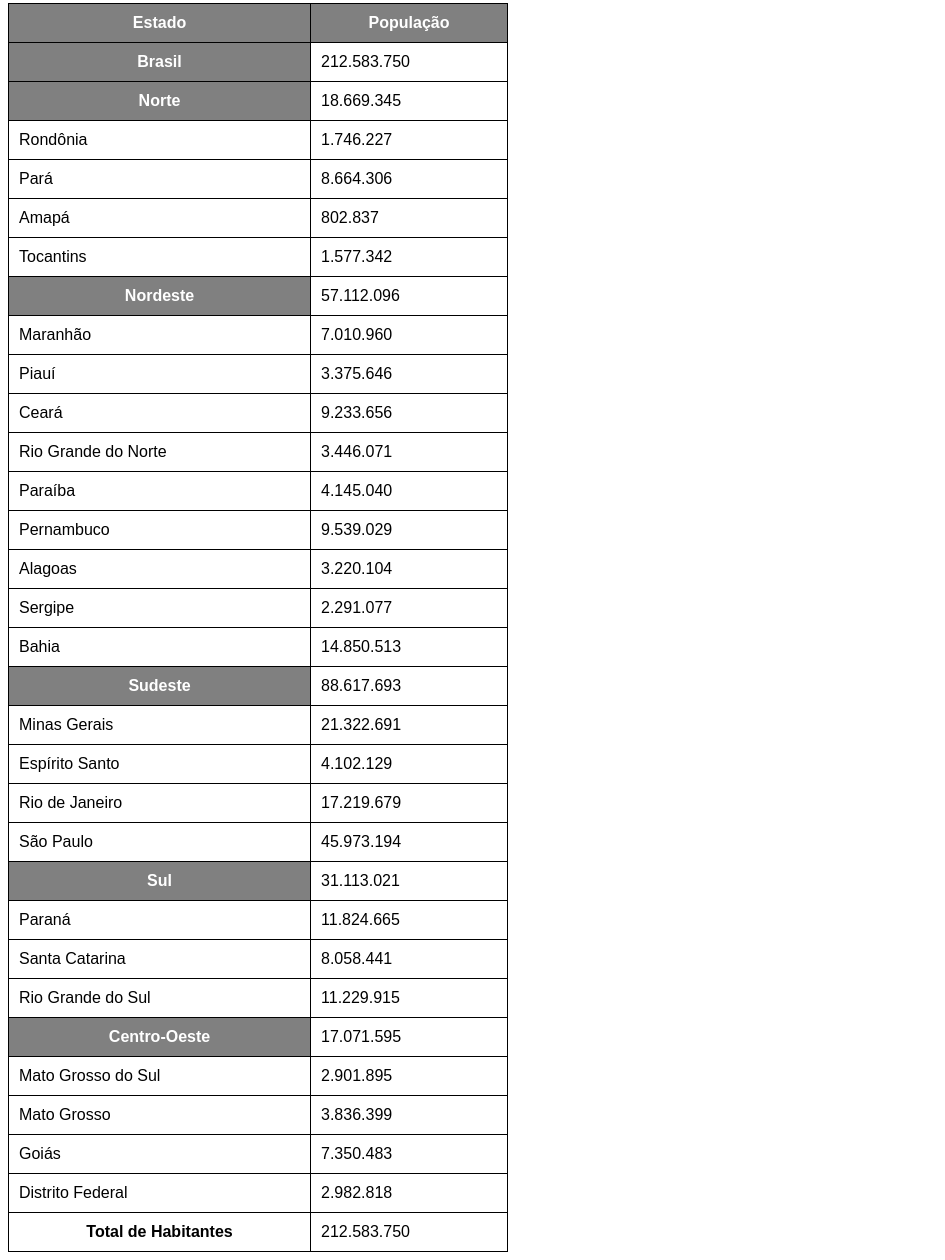
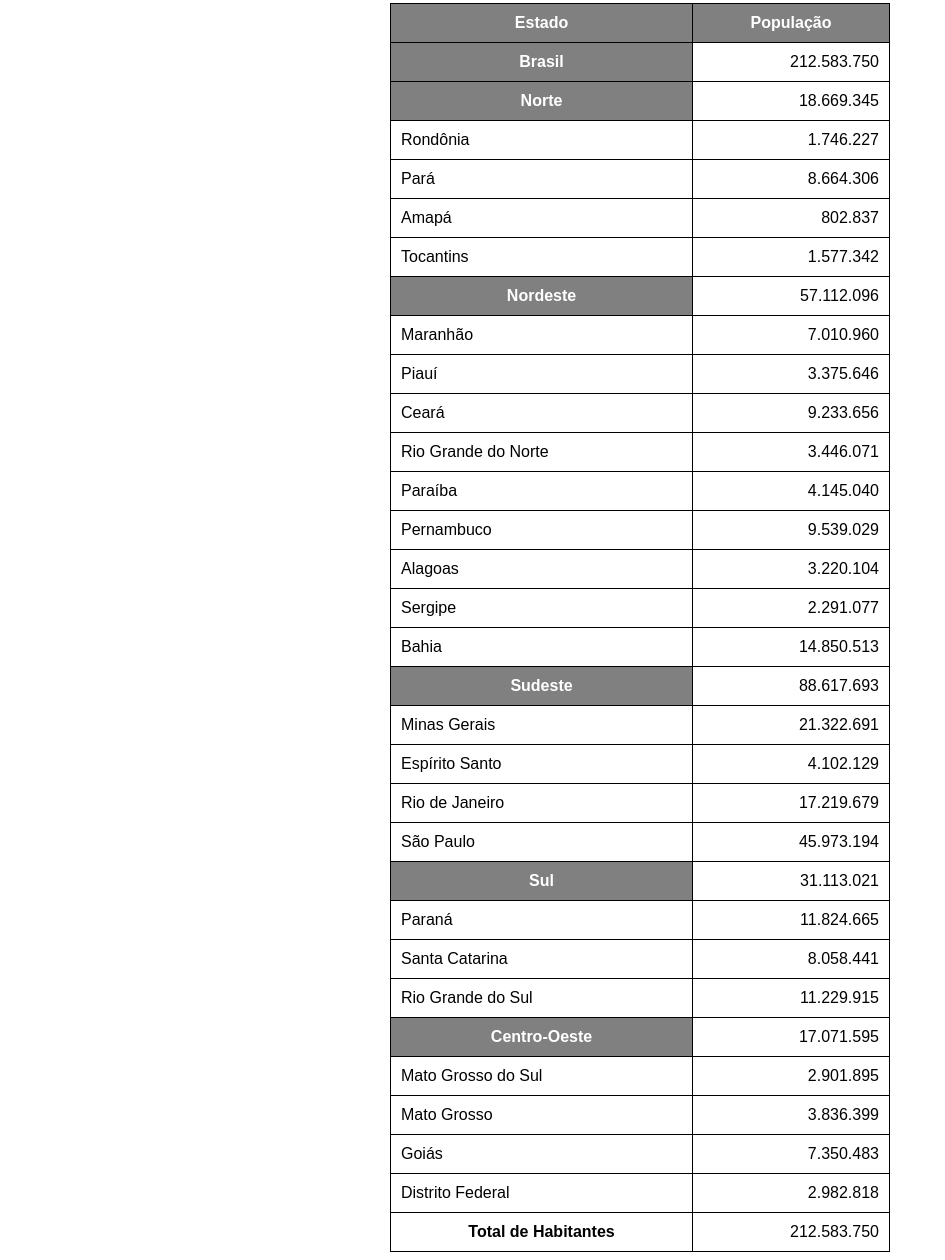
Before and after one commit to KennedyDjalma/html-css, a plain HTML site: page tabela-html-css/tabela2.html in a window 1280 px wide. Shown: the part 77-1337 px from the top of the page, without its empty margins (0-945 px from the left). Drawn offline with Linux system fonts and the light colour scheme.

Commit message:
organizacao tabela grande

```diff
--- a/tabela-html-css/tabela2.html
+++ b/tabela-html-css/tabela2.html
@@ -7,9 +7,15 @@
             <style>
                 body {
                     font-family: Arial, Helvetica, sans-serif;
+
                 }
 
-                table{
+                h1 {
+                    text-align: center;
+                }
+
+                table {
+                    margin: auto auto;
                     width: 500px;
                     border-collapse: collapse;
                 }
@@ -18,13 +24,16 @@
                     border: 1px solid black;
                     padding: 10px;
                 }
+                .num {
+                    text-align: right;
+                }
 
                 .regiao {
                     background-color: grey;
                     color: white;
                 }
 
-                thead{
+                thead {
                     background-color: gray;
                     color: white;
                 }
@@ -59,157 +68,157 @@
 
         <tr>
             <th class="regiao">Brasil</th>
-            <td>212.583.750</td>
+            <td class="num">212.583.750</td>
         </tr>
 
 
         <tr>
             <th class="regiao">Norte</th>
-            <td>18.669.345</td>
+            <td class="num">18.669.345</td>
         </tr>
 
         <tr>
             <td>Rondônia</td>
-            <td>1.746.227</td>
+            <td class="num">1.746.227</td>
         </tr>
 
         <tr>
             <td>Pará</td>
-            <td>8.664.306</td>
+            <td class="num">8.664.306</td>
         </tr>
 
         <tr>
             <td>Amapá</td>
-            <td>802.837</td>
+            <td class="num">802.837</td>
         </tr>
 
         <tr>
             <td>Tocantins</td>
-            <td>1.577.342</td>
+            <td class="num">1.577.342</td>
         </tr>
 
 
         <tr>
             <th class="regiao">Nordeste</th>
-            <td>57.112.096</td>
+            <td class="num">57.112.096</td>
         </tr>
 
         <tr>
             <td>Maranhão</td>
-            <td>7.010.960</td>
+            <td class="num">7.010.960</td>
         </tr>
 
         <tr>
             <td>Piauí</td>
-            <td>3.375.646</td>
+            <td class="num">3.375.646</td>
         </tr>
 
         <tr>
             <td>Ceará</td>
-            <td>9.233.656</td>
+            <td class="num">9.233.656</td>
         </tr>
 
         <tr>
             <td>Rio Grande do Norte</td>
-            <td>3.446.071</td>
+            <td class="num">3.446.071</td>
         </tr>
 
         <tr>
             <td>Paraíba</td>
-            <td>4.145.040</td>
+            <td class="num">4.145.040</td>
         </tr>
 
         <tr>
             <td>Pernambuco</td>
-            <td>9.539.029</td>
+            <td class="num">9.539.029</td>
         </tr>
 
         <tr>
             <td>Alagoas</td>
-            <td>3.220.104</td>
+            <td class="num">3.220.104</td>
         </tr>
 
         <tr>
             <td>Sergipe</td>
-            <td>2.291.077</td>
+            <td class="num">2.291.077</td>
         </tr>
 
         <tr>
             <td>Bahia</td>
-            <td>14.850.513</td>
+            <td class="num">14.850.513</td>
         </tr>
 
 
         <tr>
             <th class="regiao">Sudeste</th>
-            <td>88.617.693</td>
+            <td class="num">88.617.693</td>
         </tr>
 
         <tr>
             <td>Minas Gerais</td>
-            <td>21.322.691</td>
+            <td class="num">21.322.691</td>
         </tr>
 
         <tr>
             <td>Espírito Santo</td>
-            <td>4.102.129</td>
+            <td class="num">4.102.129</td>
         </tr>
 
         <tr>
             <td>Rio de Janeiro</td>
-            <td>17.219.679</td>
+            <td class="num">17.219.679</td>
         </tr>
 
         <tr>
             <td>São Paulo</td>
-            <td>45.973.194</td>
+            <td class="num">45.973.194</td>
         </tr>
 
 
         <tr>
             <th class="regiao">Sul</th>
-            <td>31.113.021</td>
+            <td class="num">31.113.021</td>
         </tr>
 
         <tr>
             <td>Paraná</td>
-            <td>11.824.665</td>
+            <td class="num">11.824.665</td>
         </tr>
 
         <tr>
             <td>Santa Catarina</td>
-            <td>8.058.441</td>
+            <td class="num">8.058.441</td>
         </tr>
 
         <tr>
             <td>Rio Grande do Sul</td>
-            <td>11.229.915</td>
+            <td class="num">11.229.915</td>
         </tr>
 
 
         <tr>
             <th class="regiao">Centro-Oeste</th>
-            <td>17.071.595</td>
+            <td class="num">17.071.595</td>
         </tr>
 
         <tr>
             <td>Mato Grosso do Sul</td>
-            <td>2.901.895</td>
+            <td class="num">2.901.895</td>
         </tr>
 
         <tr>
             <td>Mato Grosso</td>
-            <td>3.836.399</td>
+            <td class="num">3.836.399</td>
         </tr>
 
         <tr>
             <td>Goiás </td>
-            <td>7.350.483</td>
+            <td class="num">7.350.483</td>
         </tr>
 
         <tr>
             <td>Distrito Federal</td>
-            <td>2.982.818</td>
+            <td class="num">2.982.818</td>
         </tr>
 
     </tbody>
@@ -217,7 +226,7 @@
     <tfoot>
         <tr>
             <th>Total de Habitantes</th>
-            <td>212.583.750</td>
+            <td class="num">212.583.750</td>
         </tr>
     </tfoot>
 
```
